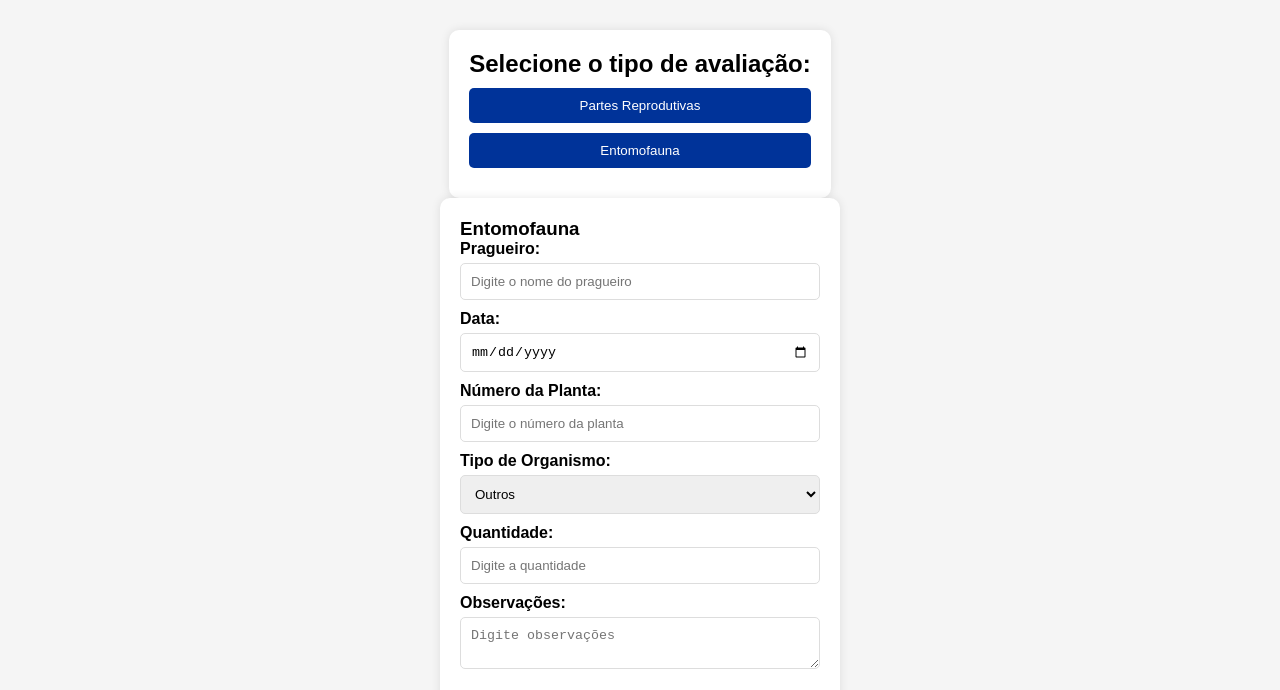
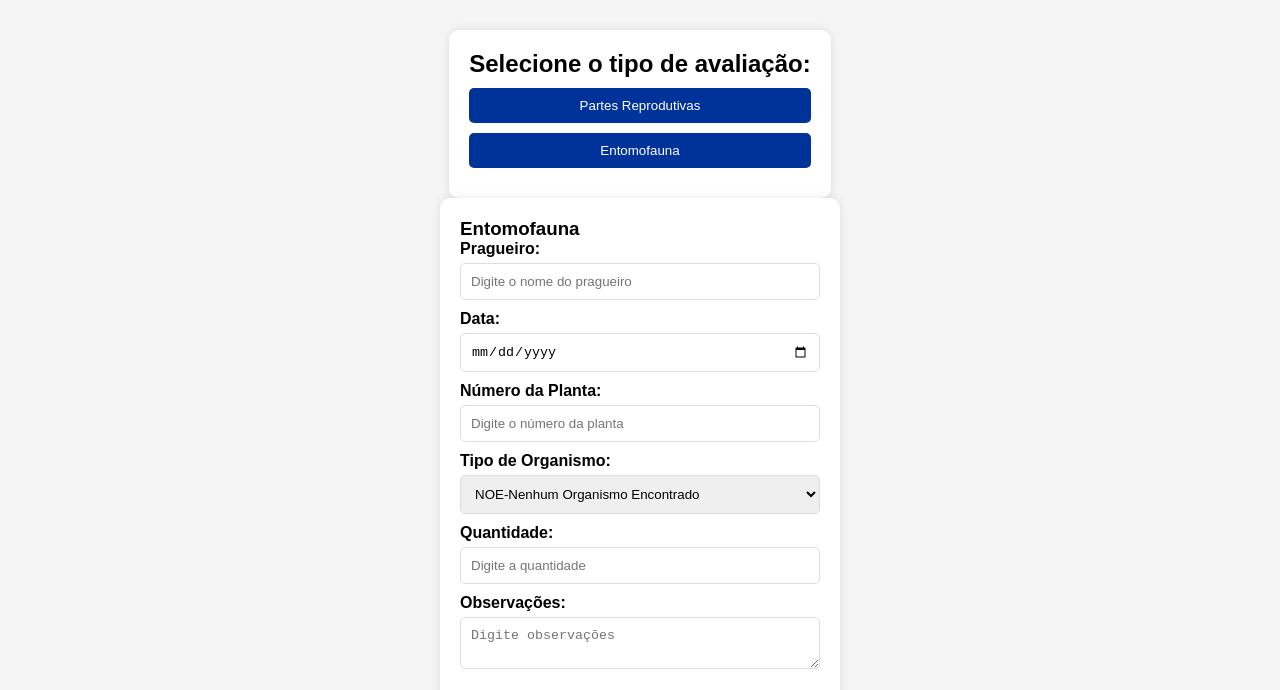
Before and after one commit to nicol-le/Algod-o-GEAG, a plain HTML site: page index.html in a window 1280 px wide. Both pictures are taken after a click on the button "Entomofauna". Shown: the part 70-760 px from the top of the page. Drawn offline with Linux system fonts and the light colour scheme.

Commit message:
Update index.html

```diff
--- a/index.html
+++ b/index.html
@@ -168,6 +168,7 @@
                 <div class="form-group">
                     <label for="danosamostra">Danos:</label>
                     <select id="danosamostra">
+                         <option value="NDA">NDA-Nenhum Dano</option>
                         <optgroup label="Botões">
                             <option value="BDBO">BDBO-Botão Bicudo Oviposição</option>
                             <option value="BDBA">BDBA-Botão Bicudo Alimentação</option>
@@ -249,7 +250,7 @@
                 <div class="form-group">
                     <label for="tipoOrganismo">Tipo de Organismo:</label>
                     <select id="tipoOrganismo">
-                        <option value="outros">Outros</option>
+                        <option value="NOE">NOE-Nenhum Organismo Encontrado</option>
                         <optgroup label="Sugadores/Desfolhadores">
                             <option value="TRI">TRI-Tripes fitófago</option>
                             <option value="TRIP">TRIP-Tripes predador</option>
```
